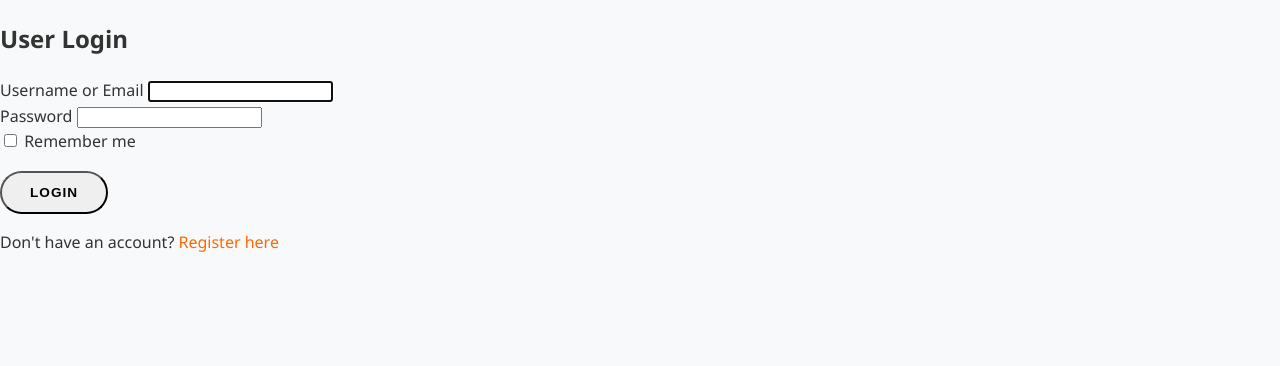
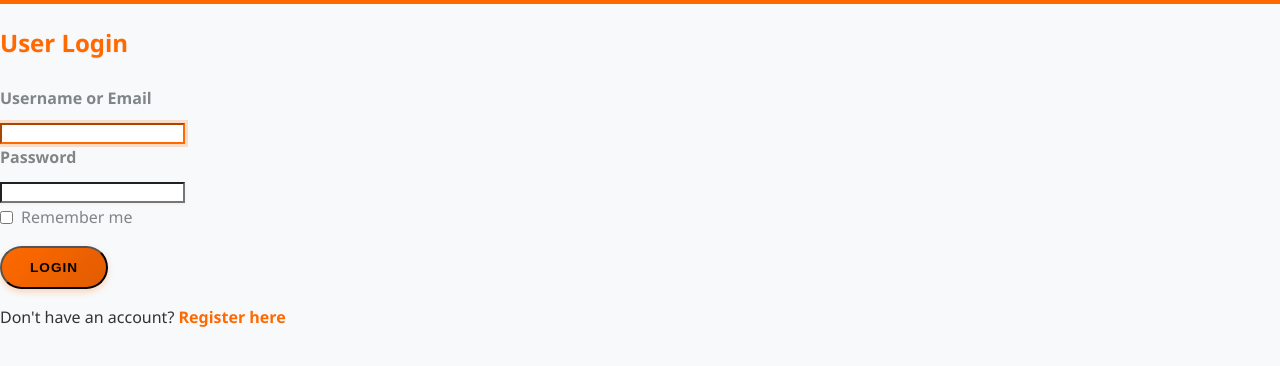
Before and after one commit to Gerrit8008/CGT_Scanner, a Flask app: page /auth/login in a window 1280 px wide. Shown: the top 366 px of the page. Run offline with Flask 2, Linux system fonts and the light colour scheme; data comes from the database, SQL or seed files in the repository.

Commit message:
Update login.html

```diff
--- a/templates/auth/login.html
+++ b/templates/auth/login.html
@@ -5,6 +5,68 @@
     <meta name="viewport" content="width=device-width, initial-scale=1.0">
     <title>Login - Security Scanner</title>
     <link rel="stylesheet" href="{{ url_for('static', filename='css/styles.css') }}">
+    <style>
+        /* Additional login page styles that won't affect functionality */
+        .login-container {
+            animation: fadeIn 0.5s ease-in;
+            border-top: 4px solid var(--primary-color);
+        }
+
+        .login-container h2 {
+            margin-bottom: 1.5rem;
+            color: var(--primary-color);
+            text-shadow: 0 1px 2px rgba(0,0,0,0.05);
+        }
+
+        .login-container .form-group label {
+            font-weight: 600;
+            margin-bottom: 0.5rem;
+            display: block;
+            color: var(--secondary-color);
+        }
+
+        .login-container .form-control {
+            transition: box-shadow 0.3s ease, border-color 0.3s ease;
+            box-shadow: 0 1px 3px rgba(0,0,0,0.05);
+        }
+
+        .login-container .form-control:focus {
+            border-color: var(--primary-color);
+            box-shadow: 0 0 0 3px rgba(255, 105, 0, 0.2);
+            outline: none;
+        }
+
+        .login-container .btn {
+            margin-top: 0.5rem;
+            background: linear-gradient(135deg, var(--primary-color) 0%, var(--primary-dark) 100%);
+            transition: transform 0.3s ease, box-shadow 0.3s ease;
+            box-shadow: 0 3px 6px rgba(255, 105, 0, 0.25);
+        }
+
+        .login-container .btn:hover {
+            transform: translateY(-2px);
+            box-shadow: 0 5px 12px rgba(255, 105, 0, 0.3);
+        }
+
+        .register-link a {
+            color: var(--primary-color);
+            font-weight: 600;
+            text-decoration: none;
+            transition: color 0.3s ease;
+        }
+
+        .register-link a:hover {
+            color: var(--primary-dark);
+            text-decoration: underline;
+        }
+
+        /* Alert enhancement */
+        .alert {
+            border-radius: 8px;
+            box-shadow: 0 2px 5px rgba(0,0,0,0.1);
+            animation: fadeIn 0.5s ease-in;
+        }
+    </style>
 </head>
 <body>
     <div class="login-container">
@@ -34,8 +96,8 @@
             </div>
 
             <div class="form-group">
-                <label>
-                    <input type="checkbox" name="remember"> Remember me
+                <label style="display: flex; align-items: center; gap: 0.5rem; font-weight: normal; cursor: pointer;">
+                    <input type="checkbox" name="remember" style="margin: 0;"> Remember me
                 </label>
             </div>
 
```
